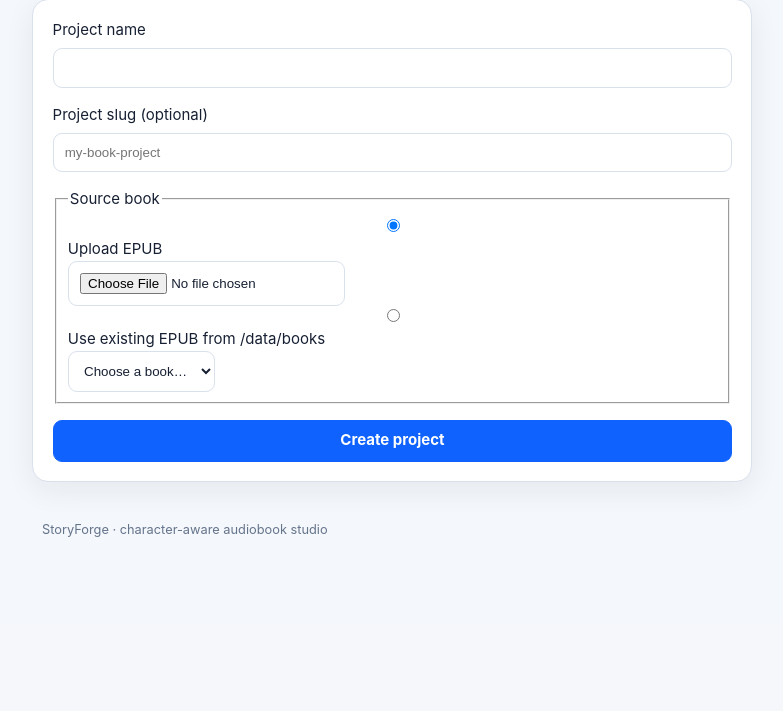
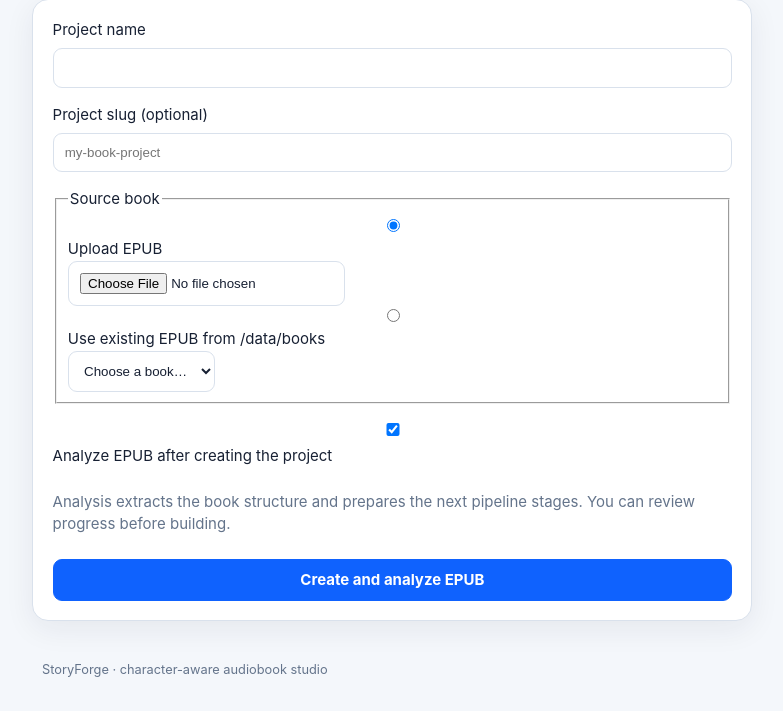
Before and after one commit to SitzPatrick/storyforge, a Python web app: template storyforge/web/templates/project_new.html in a window 1280 px wide. Shown: the part 177-888 px from the top of the page, without its empty margins (6-789 px from the left). Before the commit the page ends 714 px from the top, so only its background shows below. Run offline with Jinja, Linux system fonts and the light colour scheme; the template is opened without the code that fills it, so the values that code supplies are empty.

Commit message:
Add EPUB analysis entry point

```diff
--- a/storyforge/web/app.py
+++ b/storyforge/web/app.py
@@ -109,6 +109,7 @@ def create_app(
         source_mode: str = Form("upload"),
         existing_book: str = Form(""),
         epub_file: Annotated[UploadFile | None, File()] = None,
+        analyze_after_create: str = Form(""),
     ):
         try:
             slug = project_slug.strip() or None
@@ -145,6 +146,11 @@ def create_app(
                 settings=settings,
                 error=str(exc),
             )
+        if analyze_after_create == "on":
+            try:
+                services.jobs.start(record, "analyze")
+            except JobBusyError as exc:
+                raise HTTPException(status_code=409, detail=str(exc)) from None
         return RedirectResponse(url=f"/projects/{record.project_slug}", status_code=303)
 
     @app.get("/projects/{slug}")
--- a/storyforge/web/templates/index.html
+++ b/storyforge/web/templates/index.html
@@ -1,11 +1,11 @@
 {% extends "base.html" %}
 {% block title %}Projects · StoryForge{% endblock %}
 {% block content %}
-<section class="page-heading"><div><p class="eyebrow">LIBRARY</p><h1>Your projects</h1><p class="lede">Build, review, and manage your audiobook workspaces.</p></div><a class="button primary" href="/projects/new">＋ New project</a></section>
+<section class="page-heading"><div><p class="eyebrow">LIBRARY</p><h1>Your projects</h1><p class="lede">Build, review, and manage your audiobook workspaces.</p></div><div class="card-actions"><a class="button" href="/projects/new">＋ New project</a><a class="button primary" href="/projects/new#analyze">Analyze EPUB</a></div></section>
 {% if active %}<div class="banner warning"><strong>Build in progress</strong><span>{{ active.project_slug }} · {{ active.stage }}</span><a href="/projects/{{ active.project_slug }}/build">View progress →</a></div>{% endif %}
 <form class="toolbar" method="get" role="search"><label class="search"><span>⌕</span><input name="q" value="{{ query }}" placeholder="Search projects" aria-label="Search projects"></label><select name="status" aria-label="Filter by status"><option value="">All statuses</option>{% for item in statuses %}<option value="{{ item }}" {% if item == selected_status %}selected{% endif %}>{{ item|title }}</option>{% endfor %}</select><select name="sort" aria-label="Sort projects"><option value="updated" {% if selected_sort == 'updated' %}selected{% endif %}>Recently updated</option><option value="name" {% if selected_sort == 'name' %}selected{% endif %}>Name</option><option value="status" {% if selected_sort == 'status' %}selected{% endif %}>Status</option></select><button class="button" type="submit">Apply</button></form>
 <section class="project-grid" aria-label="Projects">
 {% for project in projects %}<article class="project-card"><div class="cover-placeholder">{{ project.project_name[:1]|upper }}</div><div class="project-card-body"><div class="card-top"><div><h2>{{ project.project_name }}</h2><p class="muted">{{ project.source_book }}</p></div><span class="status-dot {{ project.state }}" title="{{ project.state }}"></span></div><div class="meta-grid"><div><small>STATUS</small><strong>{{ project.state|title }}</strong></div><div><small>VOICE PLAN</small><strong>{{ project.voice_plan_status|replace('-', ' ')|title }}</strong></div><div><small>UPDATED</small><strong>{{ project.updated_at[:16]|replace('T', ' ') }}</strong></div><div><small>BUILD</small><strong>{{ project.last_build_id[:8] or 'Not built' }}</strong></div></div><div class="card-actions"><a class="button primary" href="/projects/{{ project.project_slug }}">Open</a><form action="/projects/{{ project.project_slug }}/analyze" method="post"><button class="button" type="submit">Analyze EPUB</button></form><form action="/projects/{{ project.project_slug }}/build" method="post"><button class="button" type="submit">Build</button></form><a class="button" href="/projects/{{ project.project_slug }}/build">Rebuild</a><form action="/projects/{{ project.project_slug }}/delete" method="post" onsubmit="return confirm('Delete this project and its artifacts?')"><button class="button danger" type="submit">Delete</button></form></div></div></article>
-{% else %}<div class="empty card"><h2>No matching projects</h2><p>Create your first project to start a book.</p><a class="button primary" href="/projects/new">Create project</a></div>{% endfor %}
+{% else %}<div class="empty card"><h2>No matching projects</h2><p>Create a project from an EPUB, then analyze it before building.</p><a class="button primary" href="/projects/new#analyze">Analyze EPUB</a></div>{% endfor %}
 </section>
 {% endblock %}
--- a/storyforge/web/templates/project_new.html
+++ b/storyforge/web/templates/project_new.html
@@ -22,6 +22,8 @@
       {% endfor %}
     </select>
   </fieldset>
-  <button class="button primary" type="submit">Create project</button>
+  <label class="check-row" id="analyze"><input type="checkbox" name="analyze_after_create" value="on" checked> Analyze EPUB after creating the project</label>
+  <p class="muted">Analysis extracts the book structure and prepares the next pipeline stages. You can review progress before building.</p>
+  <button class="button primary" type="submit">Create and analyze EPUB</button>
 </form>
 {% endblock %}
```
